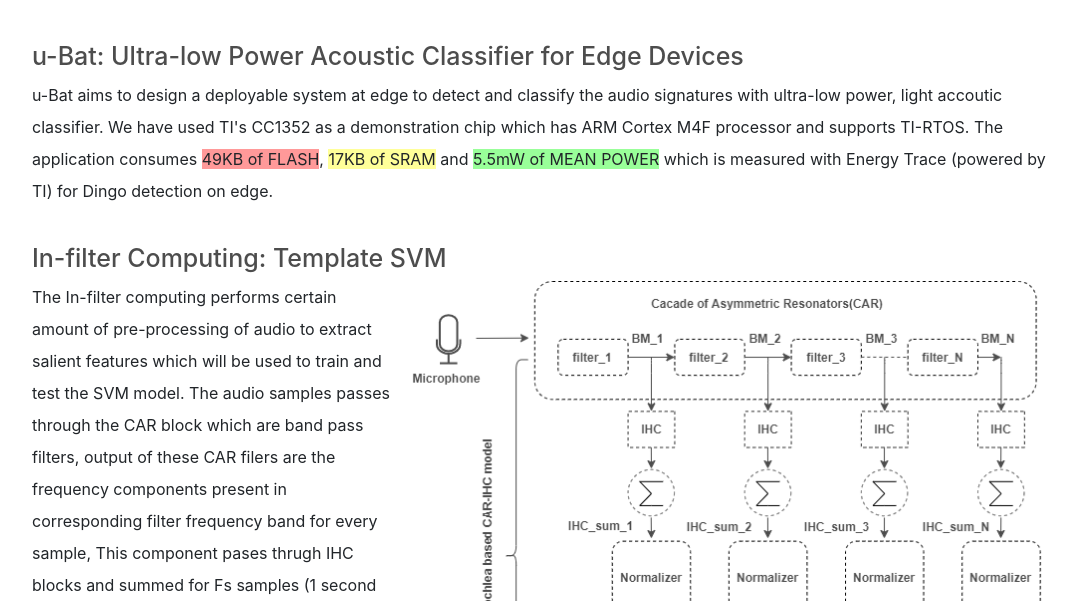
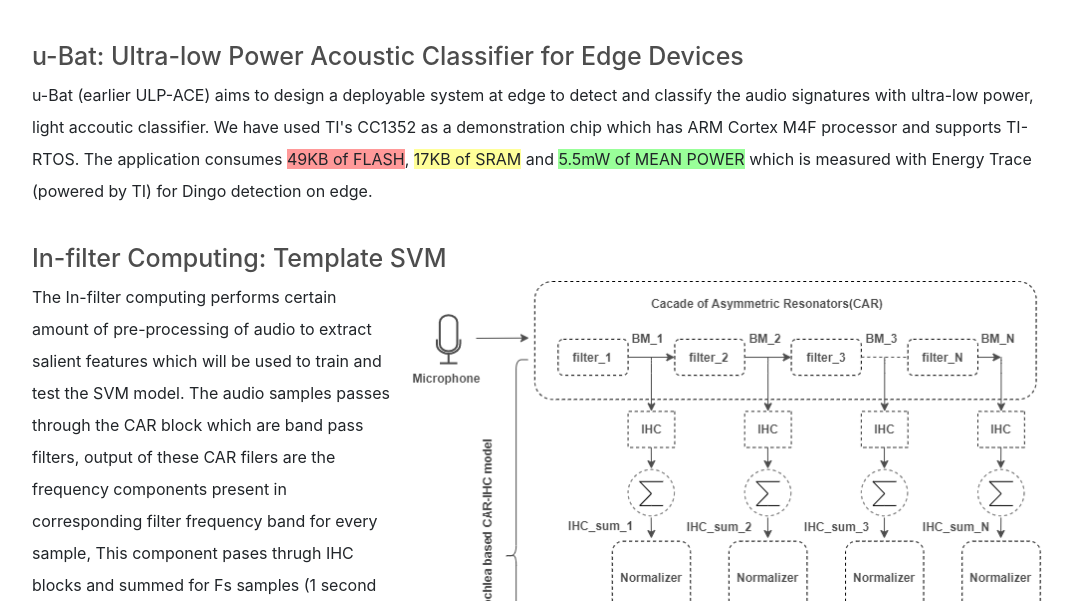
Before and after one commit to ulp-ace/ulp-ace.github.io, a plain HTML site: page index.html in a window 1280 px wide. Shown: the part 199-800 px from the top of the page, without its empty margins (96-1172 px from the left). Drawn offline with nearby package versions, Linux system fonts and the light colour scheme; a script that the page names is missing; a small style sheet from the web is missing.

Commit message:
Update index.html

```diff
--- a/index.html
+++ b/index.html
@@ -85,7 +85,7 @@ figure {
 }
 </style>
 <h2 style="text-align: left; color: #4d4d4d; font-size:25px ">u-Bat: Ultra-low Power Acoustic Classifier for Edge Devices</h2>
-<p>u-Bat aims to design a deployable system at edge to detect and classify the audio signatures with ultra-low power, light accoutic classifier. We have used TI's CC1352 as a demonstration chip which has ARM Cortex M4F processor and supports TI-RTOS. The application consumes <a style="background-color: #FF9999 ">49KB of FLASH</a>, <a style="background-color: #FFFF99 "> 17KB of SRAM</a> and <a style="background-color: #99FF99">5.5mW of MEAN POWER</a> which is measured with Energy Trace (powered by TI) for Dingo detection on edge.</p>
+<p>u-Bat (earlier ULP-ACE) aims to design a deployable system at edge to detect and classify the audio signatures with ultra-low power, light accoutic classifier. We have used TI's CC1352 as a demonstration chip which has ARM Cortex M4F processor and supports TI-RTOS. The application consumes <a style="background-color: #FF9999 ">49KB of FLASH</a>, <a style="background-color: #FFFF99 "> 17KB of SRAM</a> and <a style="background-color: #99FF99">5.5mW of MEAN POWER</a> which is measured with Energy Trace (powered by TI) for Dingo detection on edge.</p>
 <h4 style="color: #4d4d4d; font-size:25px">In-filter Computing: Template SVM</h4>
 <hp>
 <img src="/assets/img/FD_BW_bold.png" width="650px" length="850px" />
```
